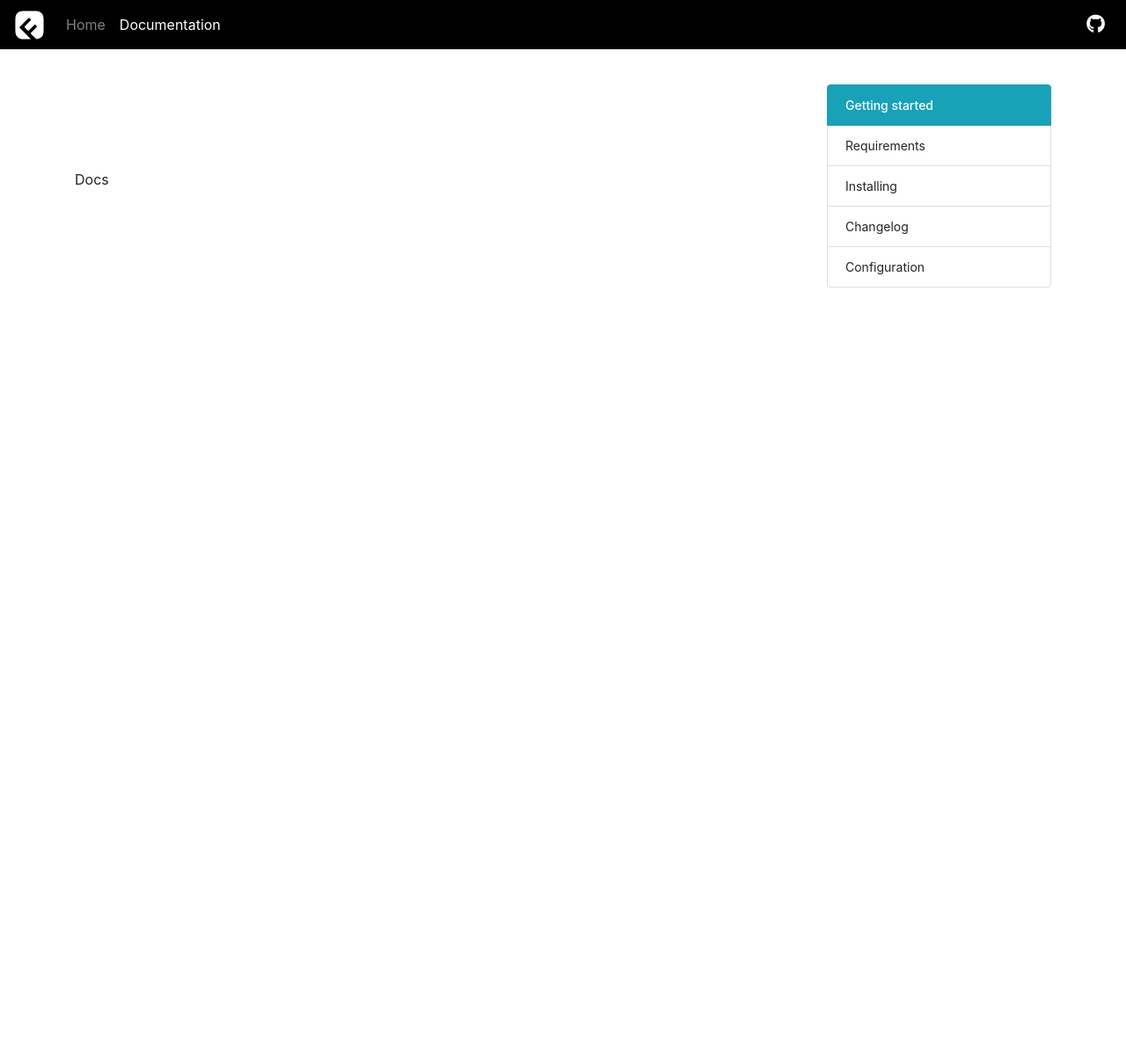
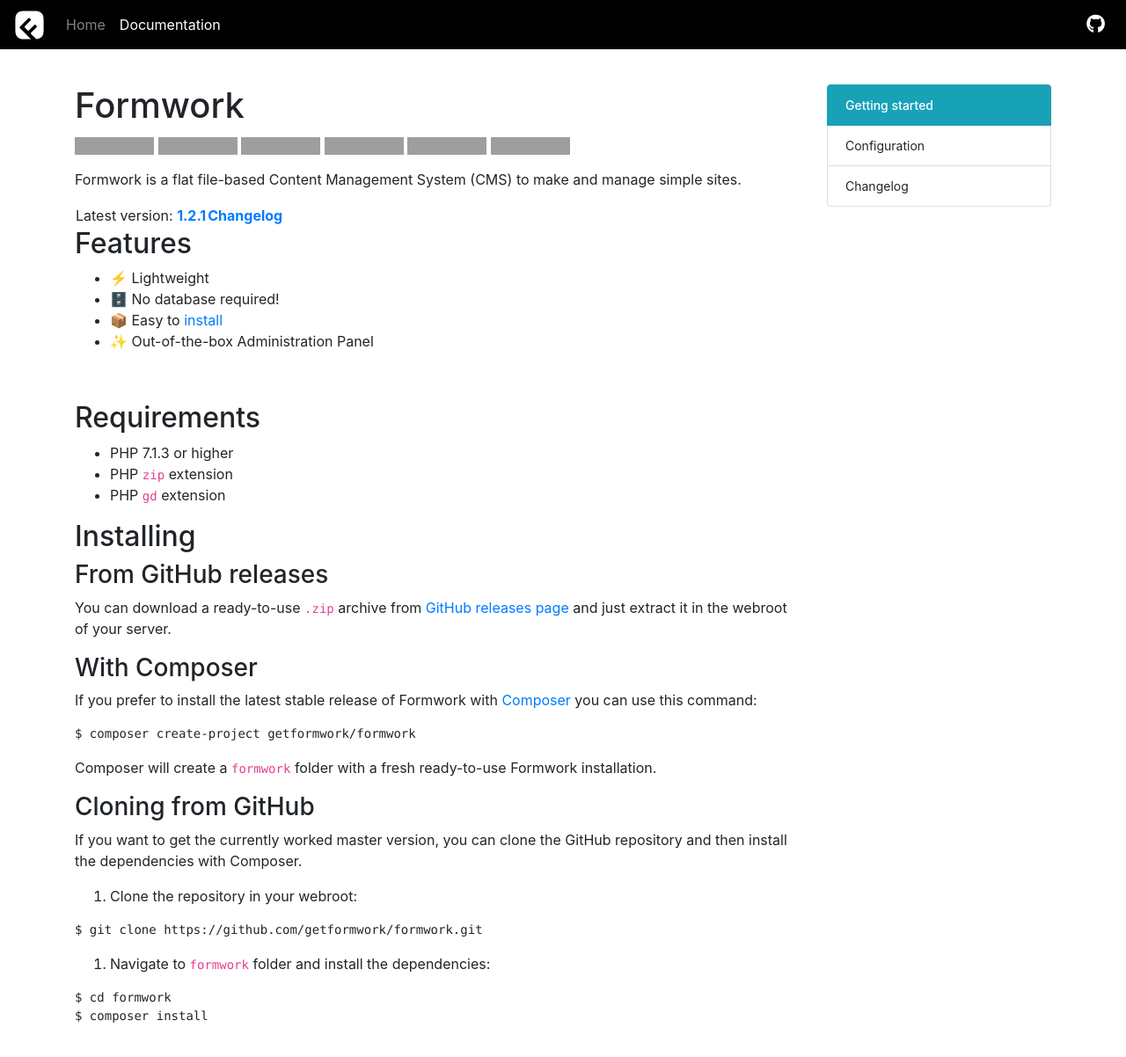
Before and after one commit to getformwork/formwork, a Jekyll site: the page built from docs/_docs/index.md, in a window 1280 px wide and 1230 px high. Shown: the top 1202 px of the window at 88% size. Built offline with Jekyll 4.4.1, drawn with Linux system fonts in a browser that asks for light colours; nearby versions of some CDN libraries; grey boxes are pictures that could not be loaded.

Commit message:
docs update

````diff
--- a/docs/_docs/index.md
+++ b/docs/_docs/index.md
@@ -1,7 +1,62 @@
 ---
 layout: docs
+title: Documentation
 permalink: /docs
 active: docs
 ---
 
-Docs
+# Formwork
+
+[![GitHub Release Date](https://img.shields.io/github/release-date/getformwork/formwork.svg)](https://github.com/getformwork/formwork/releases/latest)
+[![GitHub All Releases](https://img.shields.io/github/downloads/getformwork/formwork/total.svg)](https://github.com/getformwork/formwork/releases)
+[![Packagist](https://img.shields.io/packagist/dt/getformwork/formwork.svg?color=%23f28d1a&label=Packagist%20downloads)](https://packagist.org/packages/getformwork/formwork)
+[![GitHub code size in bytes](https://img.shields.io/github/languages/code-size/getformwork/formwork.svg)]()
+[![Codacy Badge](https://api.codacy.com/project/badge/Grade/8c39728de81141ca9258acf46af50d51)](https://www.codacy.com/app/getformwork/formwork)
+[![PHP from Packagist](https://img.shields.io/packagist/php-v/getformwork/formwork.svg)](#requirements)
+
+Formwork is a flat file-based Content Management System (CMS) to make and manage simple sites.
+
+Latest version: [**1.2.1**](https://github.com/getformwork/formwork/releases/latest) | [**Changelog**](CHANGELOG.md)
+
+## Features
+- ⚡️ Lightweight
+- 🗄 No database required!
+- 📦 Easy to [install](#installing)
+- ✨ Out-of-the-box Administration Panel
+
+![](assets/images/formwork.png)
+
+## Requirements
+- PHP 7.1.3 or higher
+- PHP `zip` extension
+- PHP `gd` extension
+
+## Installing
+
+### From GitHub releases
+You can download a ready-to-use `.zip` archive from [GitHub releases page](https://github.com/getformwork/formwork/releases) and just extract it in the webroot of your server.
+
+### With Composer
+If you prefer to install the latest stable release of Formwork with [Composer](https://getcomposer.org/) you can use this command:
+
+```sh
+$ composer create-project getformwork/formwork
+```
+
+Composer will create a `formwork` folder with a fresh ready-to-use Formwork installation.
+
+### Cloning from GitHub
+If you want to get the currently worked master version, you can clone the GitHub repository and then install the dependencies with Composer.
+
+1. Clone the repository in your webroot:
+
+```sh
+$ git clone https://github.com/getformwork/formwork.git
+```
+
+2. Navigate to `formwork` folder and install the dependencies:
+
+```sh
+$ cd formwork
+$ composer install
+```
--- a/docs/_layouts/docs.html
+++ b/docs/_layouts/docs.html
@@ -5,7 +5,7 @@
   <!-- -->
   <section class="pt-5 my-5">
     <div class="container">
-      <div class="row align-items-center">
+      <div class="row">
 
         <!-- -->
         <div class="col-12 col-md-9">
@@ -13,11 +13,15 @@
         </div>
         <div class="col-12 col-md-3">
           <ul class="list-group">
-            <li class="list-group-item active fw-5 fs-14">Getting started</li>
-            <li class="list-group-item fs-14">Requirements</li>
-            <li class="list-group-item fs-14">Installing</li>
-            <li class="list-group-item fs-14">Changelog</li>
-            <li class="list-group-item fs-14">Configuration</li>
+            <li class="list-group-item {% if page.active == 'docs' %}active fw-5{% endif %} fs-14">
+              <a href="{{ site.url }}{{ site.baseurl }}/docs" class="text-reset">Getting started</a>
+            </li>
+            <li class="list-group-item {% if page.active == 'configuration' %}active fw-5{% endif %} fs-14">
+              <a href="{{ site.url }}{{ site.baseurl }}/configuration" class="text-reset">Configuration</a>
+            </li>
+            <li class="list-group-item {% if page.active == 'changelog' %}active fw-5{% endif %} fs-14">
+              <a href="{{ site.url }}{{ site.baseurl }}/changelog" class="text-reset">Changelog</a>
+            </li>
           </ul>
         </div>
 
````
